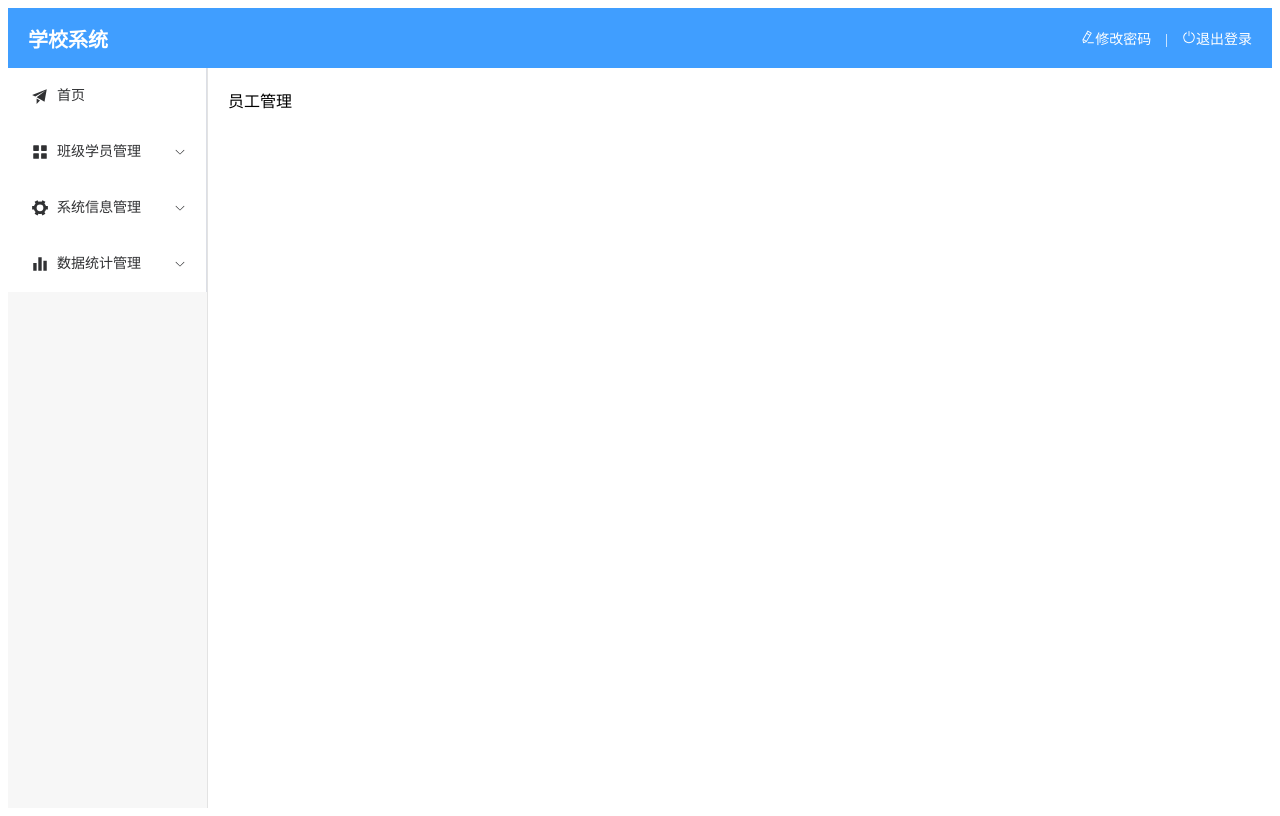
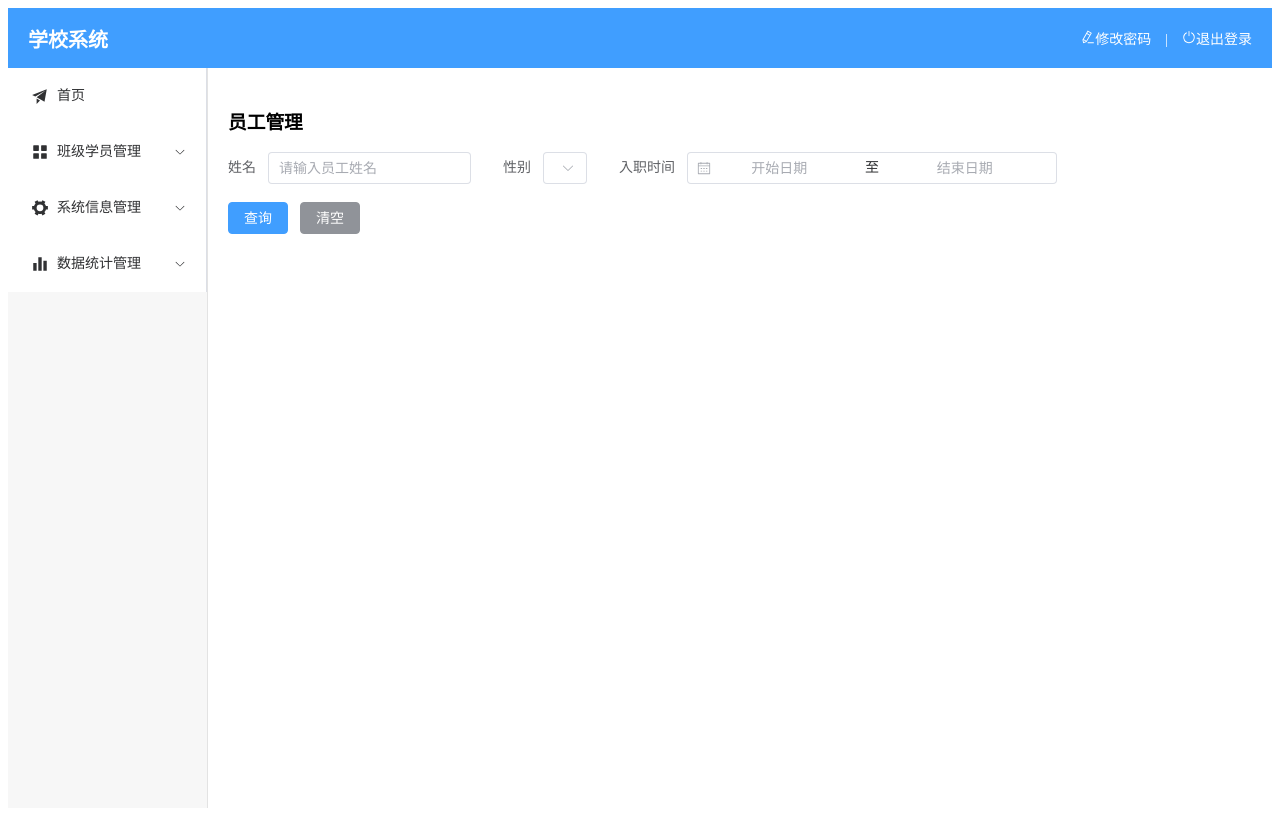
Before and after one commit to yulirealman/SchoolSystemFrontEnd, a Vue app: page /emp in a window 1280 px wide. Built offline with nearby package versions, Linux system fonts and the light colour scheme.

Commit message:
feat: enhance employee management UI with search and clear functionality

```diff
--- a/src/views/emp/index.vue
+++ b/src/views/emp/index.vue
@@ -1,13 +1,58 @@
 <script setup>
+    import { ref } from 'vue';
 
+
+    const searchEmp = ref({ name: '', gender: '', date:[]});
+
+    const search = () => {
+        console.log(searchEmp.value);
+    }
+
+    const clear = () => {
+        searchEmp.value = { name: '', gender: '', date:[]};
+        search();
+    }
 </script>
 
 <template>
-    <div>
-        员工管理
+    <!-- h1 -->
+    <h1>员工管理</h1>
+    <div class="container">
+        <el-form :inline="true" :model="searchEmp" class="demo-form-inline">
+            <el-form-item label="姓名">
+                <el-input v-model="searchEmp.name" placeholder="请输入员工姓名" clearable/>
+            </el-form-item>
+
+            <el-form-item label="性别">
+            <el-select v-model="searchEmp.gender"  placeholder="请选择性别" clearable   >
+                <el-option label=" 男" value="1" />
+                <el-option label="女" value="2" />
+            </el-select>
+            </el-form-item>
+            <el-form-item label="入职时间">
+            <el-date-picker
+                v-model="searchEmp.date"
+                type="daterange"
+
+                value-format="YYYY-MM-DD"
+                range-separator="至"
+                start-placeholder="开始日期"
+                end-placeholder="结束日期"
+                placeholder="请选择入职时间"
+            />
+            </el-form-item>
+
+            <el-form-item>
+                <el-button type="primary" @click="search">查询</el-button>
+                <el-button type="info" @click="clear">清空</el-button>
+            </el-form-item>
+        </el-form>
     </div>
+
 </template>
 
 <style scoped>
-
+    .container{
+        margin: 15px 0px;
+    }
 </style>
```
